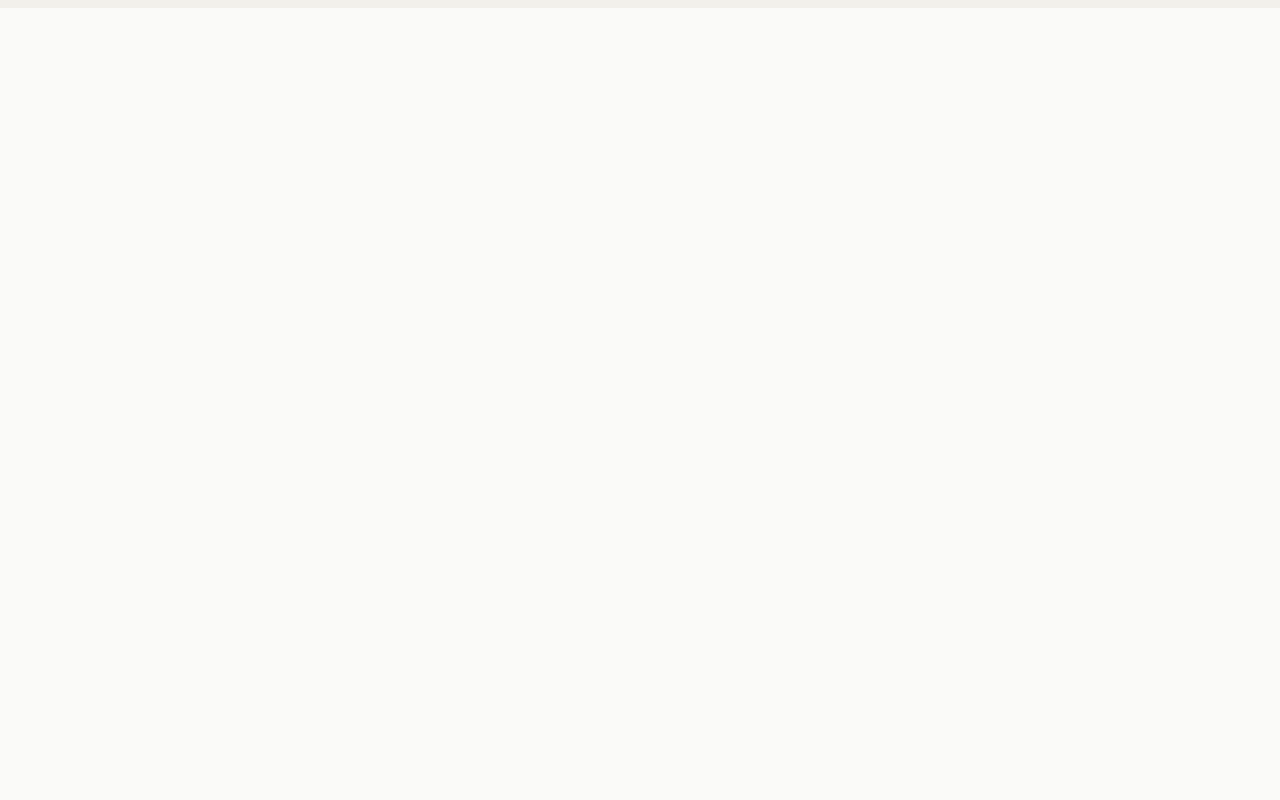
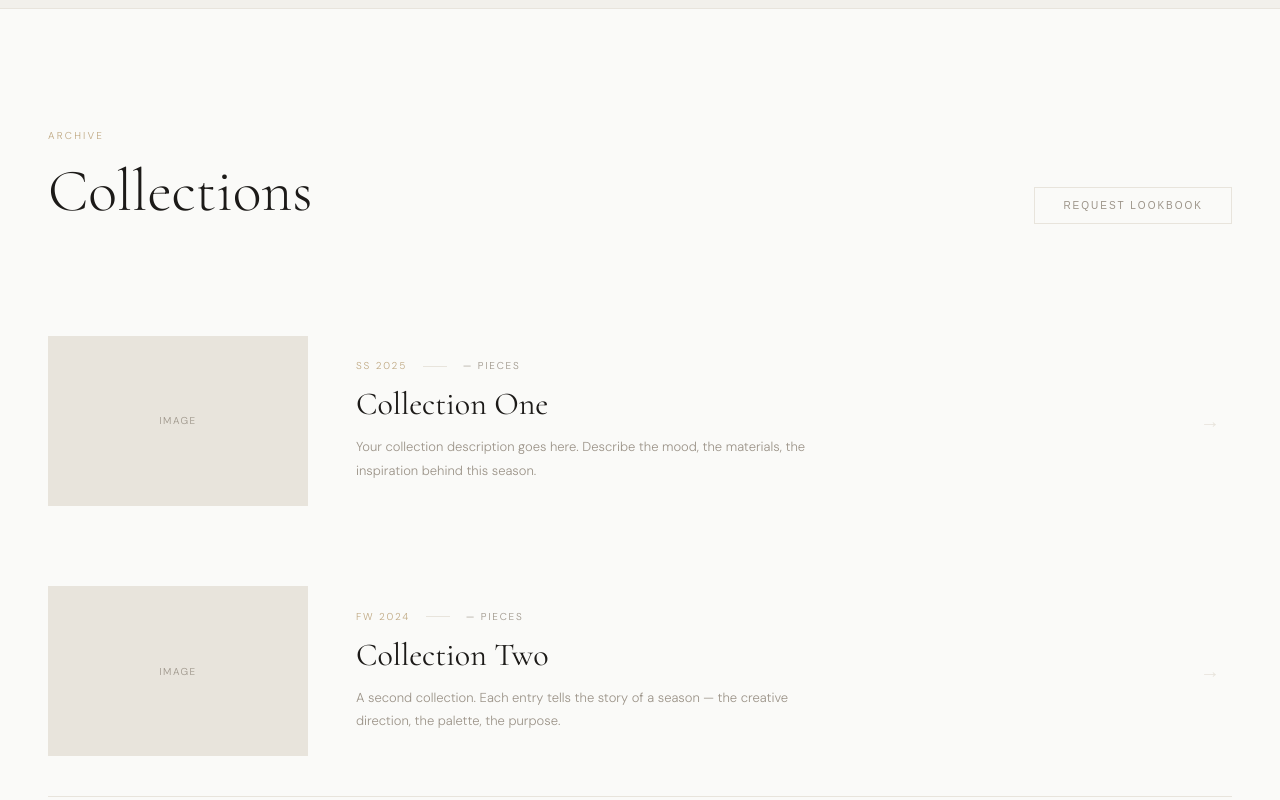
Before and after one commit to Jominusjoplus/nathans-sphere2, a Next.js app: page / in a window 1280 px wide. Shown: the part 3180-3980 px from the top of the page. Before the commit the page ends 3188 px from the top, so only its background shows below. Built offline with nearby package versions, Linux system fonts and the light colour scheme.

Commit message:
feat: add Collections section

```diff
--- a/app/page.tsx
+++ b/app/page.tsx
@@ -2,6 +2,7 @@ import Nav from '@/components/Nav';
 import Hero from '@/components/Hero';
 import Manifesto from '@/components/Manifesto';
 import SubBrands from '@/components/SubBrands';
+import Collections from '@/components/Collections';
 
 export default function Home() {
   return (
@@ -10,6 +11,7 @@ export default function Home() {
       <Hero />
       <Manifesto />
       <SubBrands />
+      <Collections />
     </main>
   );
 }
--- /dev/null
+++ b/components/Collections.tsx
@@ -0,0 +1,120 @@
+'use client';
+
+const ITEMS = [
+  {
+    season: 'SS 2025',
+    name: 'Collection One',
+    pieces: '— Pieces',
+    desc: 'Your collection description goes here. Describe the mood, the materials, the inspiration behind this season.',
+  },
+  {
+    season: 'FW 2024',
+    name: 'Collection Two',
+    pieces: '— Pieces',
+    desc: 'A second collection. Each entry tells the story of a season — the creative direction, the palette, the purpose.',
+  },
+  {
+    season: 'SS 2024',
+    name: 'Collection Three',
+    pieces: '— Pieces',
+    desc: 'Your archive grows with every collection. Each one a chapter in the Nathan\'s Sphere story.',
+  },
+];
+
+export default function Collections() {
+  return (
+    <section id="collections" style={{
+      padding: '120px 48px',
+      background: 'var(--white)',
+      borderTop: '0.5px solid var(--stone)',
+    }}>
+      <div style={{ maxWidth: 1200, margin: '0 auto' }}>
+
+        {/* Header */}
+        <div style={{ display: 'flex', justifyContent: 'space-between', alignItems: 'flex-end', marginBottom: 72 }}>
+          <div>
+            <p style={{ fontSize: 10, letterSpacing: '0.22em', textTransform: 'uppercase', color: 'var(--accent)', marginBottom: 16 }}>
+              Archive
+            </p>
+            <h2 style={{ fontFamily: 'Cormorant, serif', fontSize: 'clamp(36px, 5vw, 60px)', fontWeight: 300, color: 'var(--dark)', lineHeight: 1.1 }}>
+              Collections
+            </h2>
+          </div>
+          <button
+            style={{
+              fontSize: 10, letterSpacing: '0.2em', textTransform: 'uppercase',
+              color: 'var(--warm-gray)', background: 'none',
+              border: '0.5px solid var(--stone)', padding: '12px 28px', cursor: 'pointer',
+              transition: 'all 0.3s',
+            }}
+            onMouseEnter={e => {
+              e.currentTarget.style.borderColor = 'var(--dark)';
+              e.currentTarget.style.color = 'var(--dark)';
+            }}
+            onMouseLeave={e => {
+              e.currentTarget.style.borderColor = 'var(--stone)';
+              e.currentTarget.style.color = 'var(--warm-gray)';
+            }}
+          >
+            Request Lookbook
+          </button>
+        </div>
+
+        {/* List */}
+        <div style={{ display: 'flex', flexDirection: 'column', gap: '0.5px', background: 'var(--stone)' }}>
+          {ITEMS.map((c, i) => (
+            <div
+              key={i}
+              style={{
+                background: 'var(--white)',
+                display: 'grid', gridTemplateColumns: '260px 1fr 32px',
+                gap: 48, alignItems: 'center', padding: '40px 0',
+                cursor: 'pointer', transition: 'background 0.3s',
+              }}
+              onMouseEnter={e => (e.currentTarget.style.background = 'var(--off-white)')}
+              onMouseLeave={e => (e.currentTarget.style.background = 'var(--white)')}
+            >
+              {/* Image placeholder */}
+              <div style={{
+                width: 260, height: 170,
+                background: 'var(--stone)',
+                display: 'flex', alignItems: 'center', justifyContent: 'center',
+                flexShrink: 0,
+              }}>
+                {/* Replace later with:
+                    <Image src="/images/collection-01.jpg" width={260} height={170} style={{ objectFit: 'cover' }} alt={c.name} />
+                */}
+                <p style={{ fontSize: 10, letterSpacing: '0.15em', textTransform: 'uppercase', color: 'var(--warm-gray)' }}>
+                  Image
+                </p>
+              </div>
+
+              {/* Info */}
+              <div>
+                <div style={{ display: 'flex', gap: 16, alignItems: 'center', marginBottom: 12 }}>
+                  <span style={{ fontSize: 10, letterSpacing: '0.18em', textTransform: 'uppercase', color: 'var(--accent)' }}>
+                    {c.season}
+                  </span>
+                  <span style={{ width: 24, height: '0.5px', background: 'var(--stone)', display: 'block' }} />
+                  <span style={{ fontSize: 10, letterSpacing: '0.18em', textTransform: 'uppercase', color: 'var(--warm-gray)' }}>
+                    {c.pieces}
+                  </span>
+                </div>
+                <h3 style={{ fontFamily: 'Cormorant, serif', fontSize: 32, fontWeight: 400, color: 'var(--dark)', marginBottom: 12 }}>
+                  {c.name}
+                </h3>
+                <p style={{ fontSize: 13, lineHeight: 1.8, color: 'var(--warm-gray)', fontWeight: 300, maxWidth: 480 }}>
+                  {c.desc}
+                </p>
+              </div>
+
+              {/* Arrow */}
+              <div style={{ fontSize: 20, color: 'var(--stone)' }}>→</div>
+            </div>
+          ))}
+        </div>
+
+      </div>
+    </section>
+  );
+}
```
